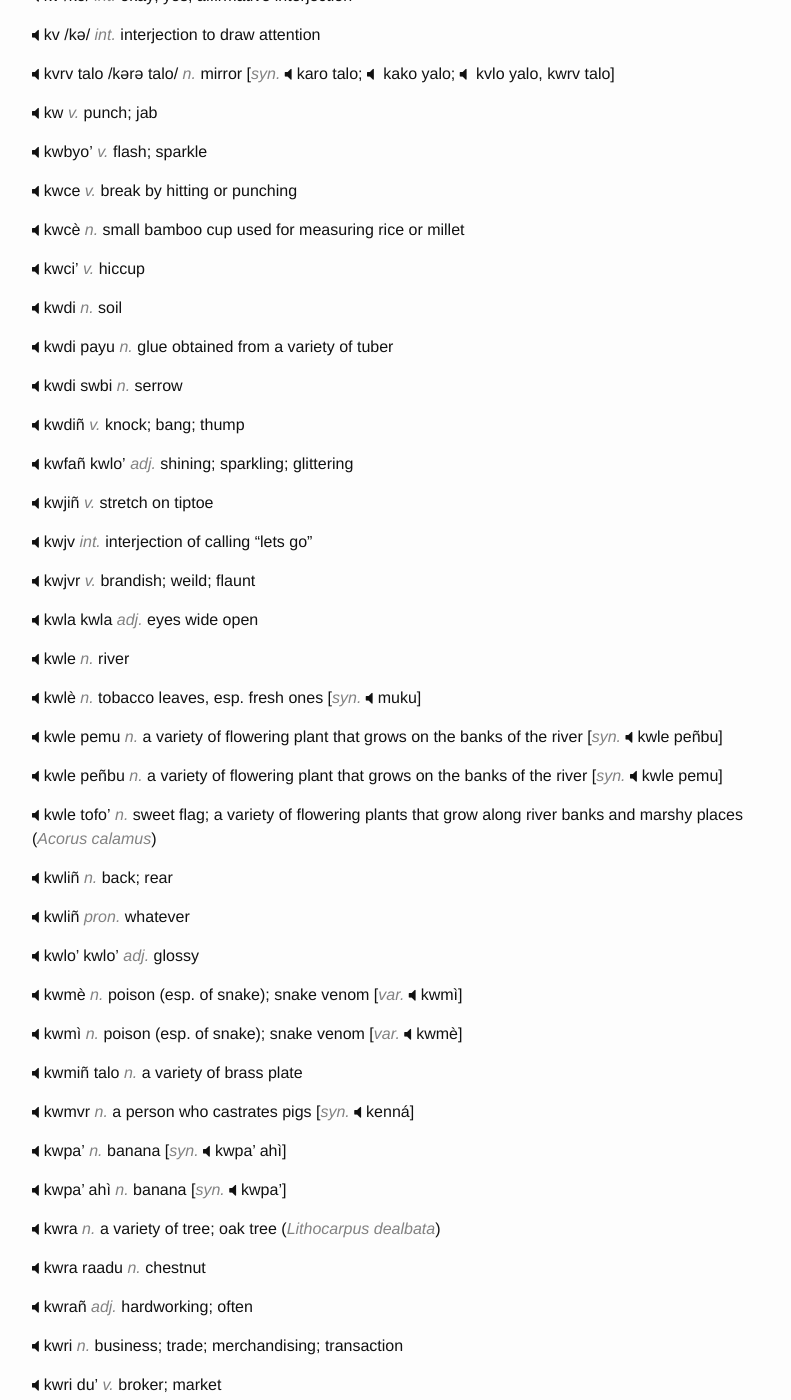
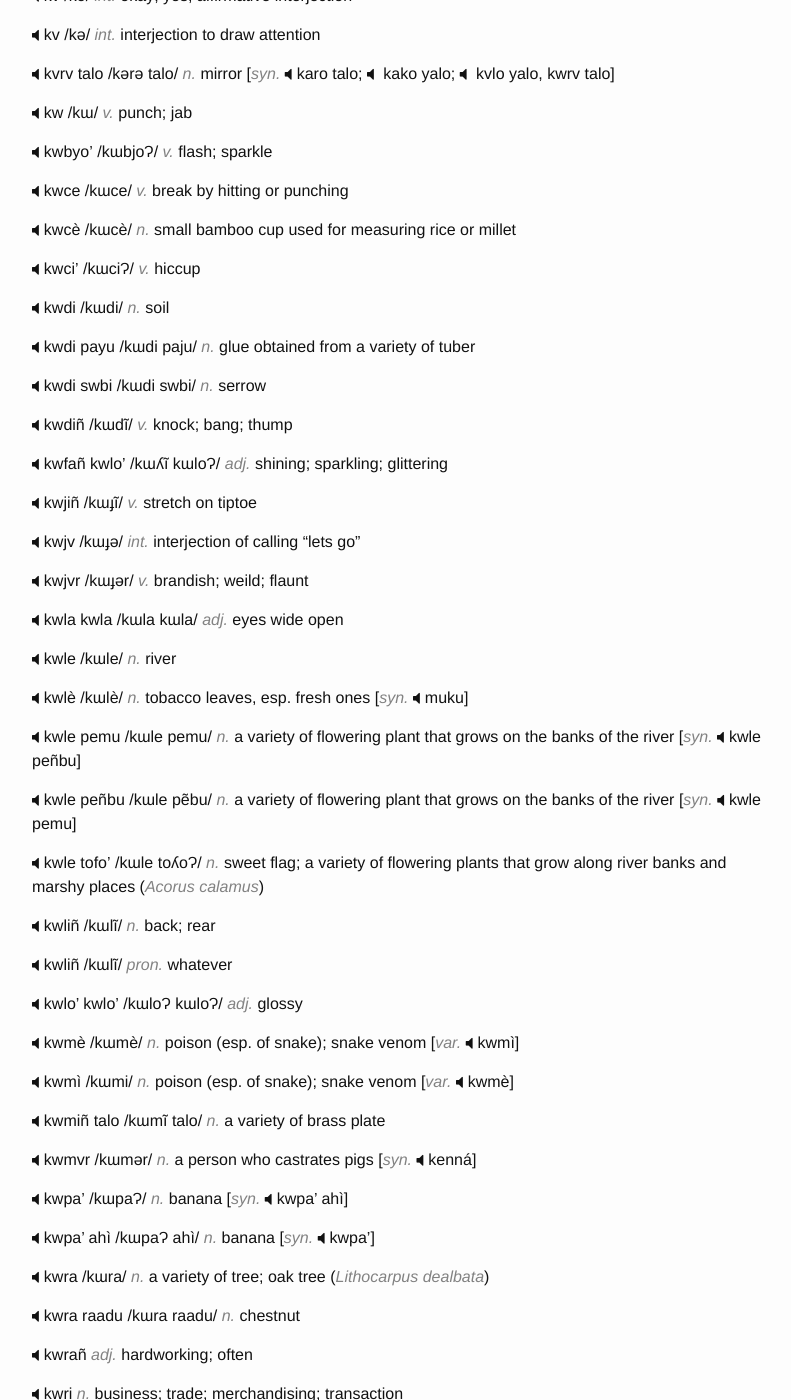
Before and after one commit to hacksparrow/language.apatani.org, a Jekyll site: the page built from dictionary/k.md, in a window 1280 px wide and 1400 px high, scrolled down 9700 px. Shown: the whole window, without its empty margins (238-1029 px from the left). Built offline with Jekyll 4.4.1, drawn with Linux system fonts in a browser that asks for light colours; nearby versions of some CDN libraries; comment, search, counter and statistics services are not loaded.

Commit message:
Update k.md

```diff
--- a/dictionary/k.md
+++ b/dictionary/k.md
@@ -488,65 +488,65 @@ __kv__	/kǝ/ _int._	interjection to draw attention
 
 __kvrv talo__	/kǝrǝ  talo/ _n._	mirror	[_syn._	karo talo; kako yalo; kvlo yalo, kwrv talo]
 
-__kw__	_v._	punch; jab
+__kw__	/kɯ/ _v._	punch; jab
 
-__kwbyo'__	_v._	flash; sparkle
+__kwbyo'__ /kɯbjoɁ/	_v._	flash; sparkle
 
-__kwce__	_v._	break by hitting or punching
+__kwce__	/kɯce/ _v._	break by hitting or punching
 
-__kwcè__	_n._	small bamboo cup used for measuring rice or millet
+__kwcè__	/kɯcè/ _n._	small bamboo cup used for measuring rice or millet
 
-__kwci'__	_v._	hiccup
+__kwci'__	/kɯciɁ/ _v._	hiccup
 
-__kwdi__	_n._	soil
+__kwdi__	/kɯdi/ _n._	soil
 
-__kwdi payu__	_n._	glue obtained from a variety of tuber
+__kwdi payu__	/kɯdi paju/ _n._	glue obtained from a variety of tuber
 
-__kwdi swbi__	_n._	serrow
+__kwdi swbi__	/kɯdi swbi/ _n._	serrow
 
-__kwdiñ__	_v._	knock; bang; thump
+__kwdiñ__	/kɯdĩ/ _v._	knock; bang; thump
 
-__kwfañ kwlo'__	_adj._	shining; sparkling; glittering
+__kwfañ kwlo'__	/kɯʎĩ kɯloɁ/ _adj._	shining; sparkling; glittering
 
-__kwjiñ__	_v._	stretch on tiptoe
+__kwjiñ__	/kɯɟĩ/ _v._	stretch on tiptoe
 
-__kwjv__	_int._	interjection of calling "lets go"
+__kwjv__	/kɯɟǝ/ _int._	interjection of calling "lets go"
 
-__kwjvr__	_v._	brandish; weild; flaunt
+__kwjvr__	/kɯɟǝr/ _v._	brandish; weild; flaunt
 
-__kwla kwla__	_adj._	eyes wide open
+__kwla kwla__	/kɯla kɯla/ _adj._	eyes wide open
 
-__kwle__	_n._	river
+__kwle__	/kɯle/ _n._	river
 
-__kwlè__	_n._	tobacco leaves, esp. fresh ones	[_syn._	muku]
+__kwlè__	/kɯlè/ _n._	tobacco leaves, esp. fresh ones	[_syn._	muku]
 
-__kwle pemu__	_n._	a variety of flowering plant that grows on the banks of the river	[_syn._ 	kwle peñbu]
+__kwle pemu__	/kɯle pemu/ _n._	a variety of flowering plant that grows on the banks of the river	[_syn._ 	kwle peñbu]
 
-__kwle peñbu__	_n._	a variety of flowering plant that grows on the banks of the river	[_syn._ 	kwle pemu]
+__kwle peñbu__	/kɯle pẽbu/ _n._	a variety of flowering plant that grows on the banks of the river	[_syn._ 	kwle pemu]
 
-__kwle tofo'__	_n._	sweet flag; a variety of flowering plants that grow along river banks and marshy places (_Acorus calamus_)
+__kwle tofo'__	/kɯle toʎoɁ/ _n._	sweet flag; a variety of flowering plants that grow along river banks and marshy places (_Acorus calamus_)
 
-__kwliñ__	_n._	back; rear
+__kwliñ__	/kɯlĩ/ _n._	back; rear
 
-__kwliñ__	_pron._	whatever
+__kwliñ__ /kɯlĩ/	_pron._	whatever
 
-__kwlo' kwlo'__	_adj._	glossy
+__kwlo' kwlo'__ /kɯloɁ kɯloɁ/	_adj._	glossy
 
-__kwmè__	_n._	poison (esp. of snake); snake venom	[_var._	kwmì]
+__kwmè__	/kɯmè/ _n._	poison (esp. of snake); snake venom	[_var._	kwmì]
 
-__kwmì__	_n._	poison (esp. of snake); snake venom	[_var._	kwmè]
+__kwmì__ /kɯmi/	_n._	poison (esp. of snake); snake venom	[_var._	kwmè]
 
-__kwmiñ talo__	_n._	a variety of brass plate
+__kwmiñ talo__ /kɯmĩ talo/	_n._	a variety of brass plate
 
-__kwmvr__	_n._	a person who castrates pigs	[_syn._	kenná]
+__kwmvr__	/kɯmǝr/ _n._	a person who castrates pigs	[_syn._	kenná]
 
-__kwpa'__	_n._	banana	[_syn._	kwpa' ahì]
+__kwpa'__	/kɯpaɁ/ _n._	banana	[_syn._	kwpa' ahì]
 
-__kwpa' ahì__	_n._	banana	[_syn._	kwpa']
+__kwpa' ahì__	/kɯpaɁ ahì/ _n._	banana	[_syn._	kwpa']
 
-__kwra__	_n._	a variety of tree; oak tree (_Lithocarpus dealbata_)
+__kwra__	/kɯra/ _n._	a variety of tree; oak tree (_Lithocarpus dealbata_)
 
-__kwra raadu__	_n._	chestnut
+__kwra raadu__ /kɯra raadu/	_n._	chestnut
 
 __kwrañ__	_adj._	hardworking; often
 
```
